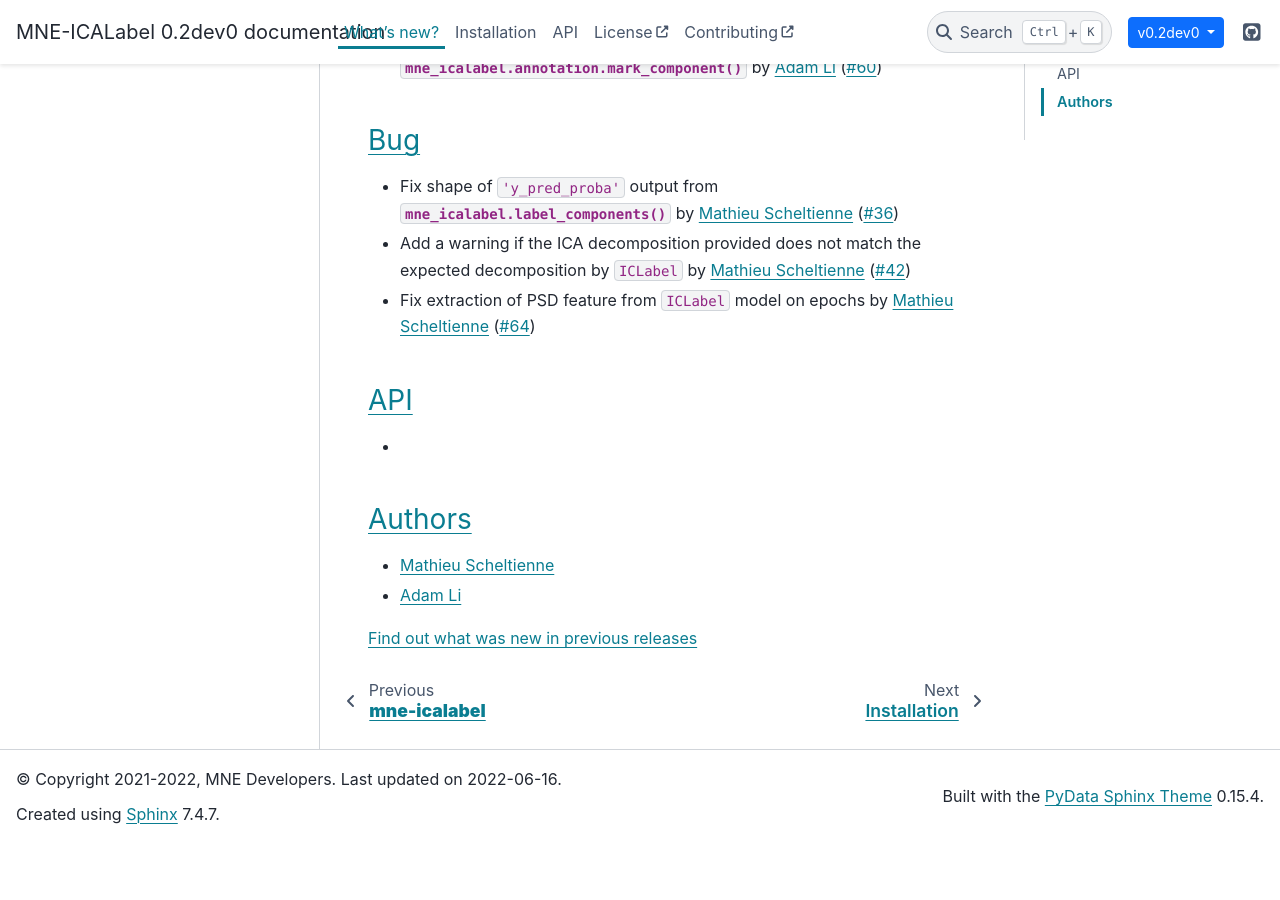
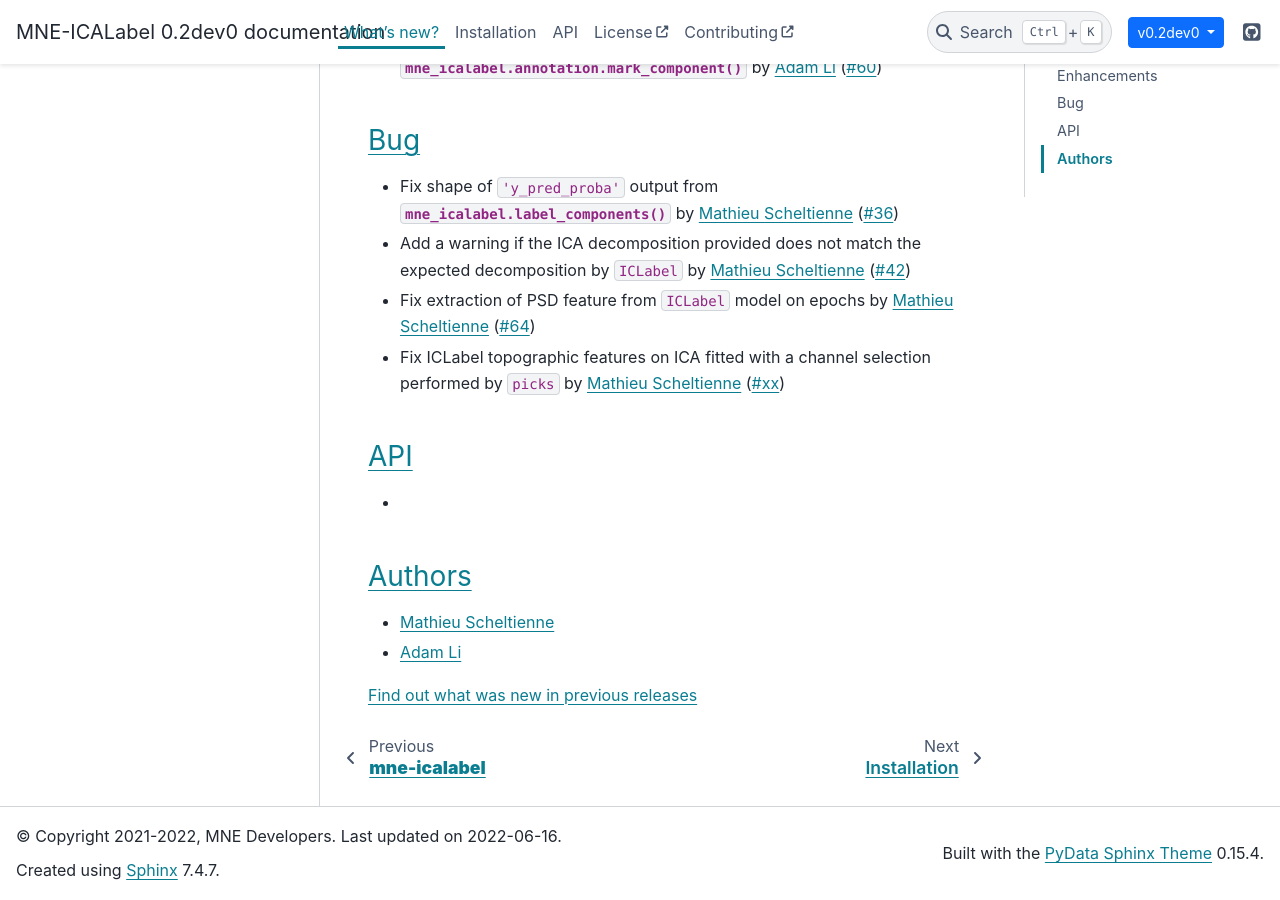
Before and after one commit to mne-tools/mne-icalabel, a Sphinx documentation site: the page built from doc/whats_new.rst, in a window 1280 px wide and 900 px high, scrolled down 693 px. Built offline with Sphinx 7.4.7 and the PyData theme 0.15.4, drawn with Linux system fonts in a browser that asks for light colours; pages that are not in the unit, such as notebooks, are missing from menus; before the commit the page ends 1536 px from its top, so only the background shows below that.

Commit message:
add entry to changelog

```diff
--- a/doc/whats_new.rst
+++ b/doc/whats_new.rst
@@ -32,6 +32,7 @@ Bug
 - Fix shape of ``'y_pred_proba'`` output from :func:`mne_icalabel.label_components` by `Mathieu Scheltienne`_ (:gh:`36`)
 - Add a warning if the ICA decomposition provided does not match the expected decomposition by ``ICLabel``  by `Mathieu Scheltienne`_ (:gh:`42`)
 - Fix extraction of PSD feature from ``ICLabel`` model on epochs by `Mathieu Scheltienne`_ (:gh:`64`)
+- Fix ICLabel topographic features on ICA fitted with a channel selection performed by ``picks`` by `Mathieu Scheltienne`_ (:gh:`xx`)
 
 API
 ~~~
```
